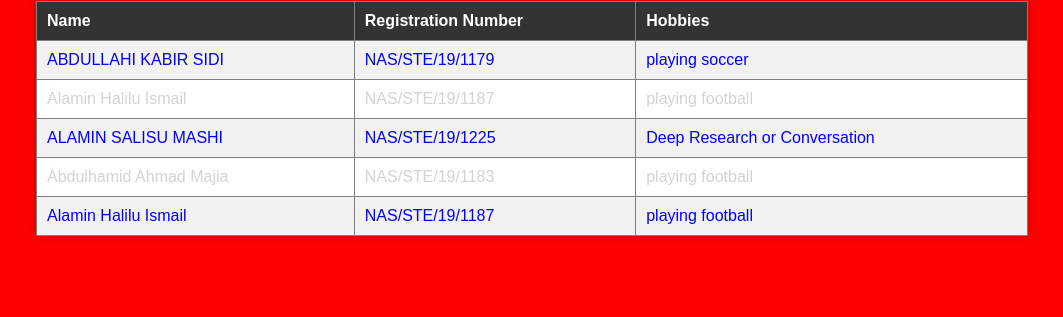
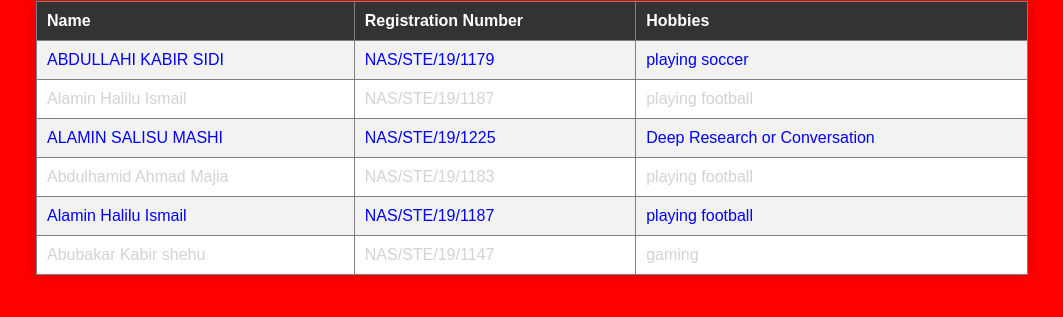
Before and after one commit to umargafia/Students-Infomations, a plain HTML site: page index.html in a window 1280 px wide. Shown: the part 79-396 px from the top of the page, without its empty margins (108-1171 px from the left). Drawn offline with Linux system fonts and the light colour scheme.

Commit message:
Update index.html
Hi umar , i've contributed by adding my details please check it out

```diff
--- a/index.html
+++ b/index.html
@@ -84,6 +84,11 @@
         <td>NAS/STE/19/1187</td>
         <td>playing football</td>
       </tr>
+      <tr>
+        <td>Abubakar Kabir shehu</td>
+        <td>NAS/STE/19/1147</td>
+        <td>gaming</td>
+      </tr>
     </table>
   </body>
 </html>
```
